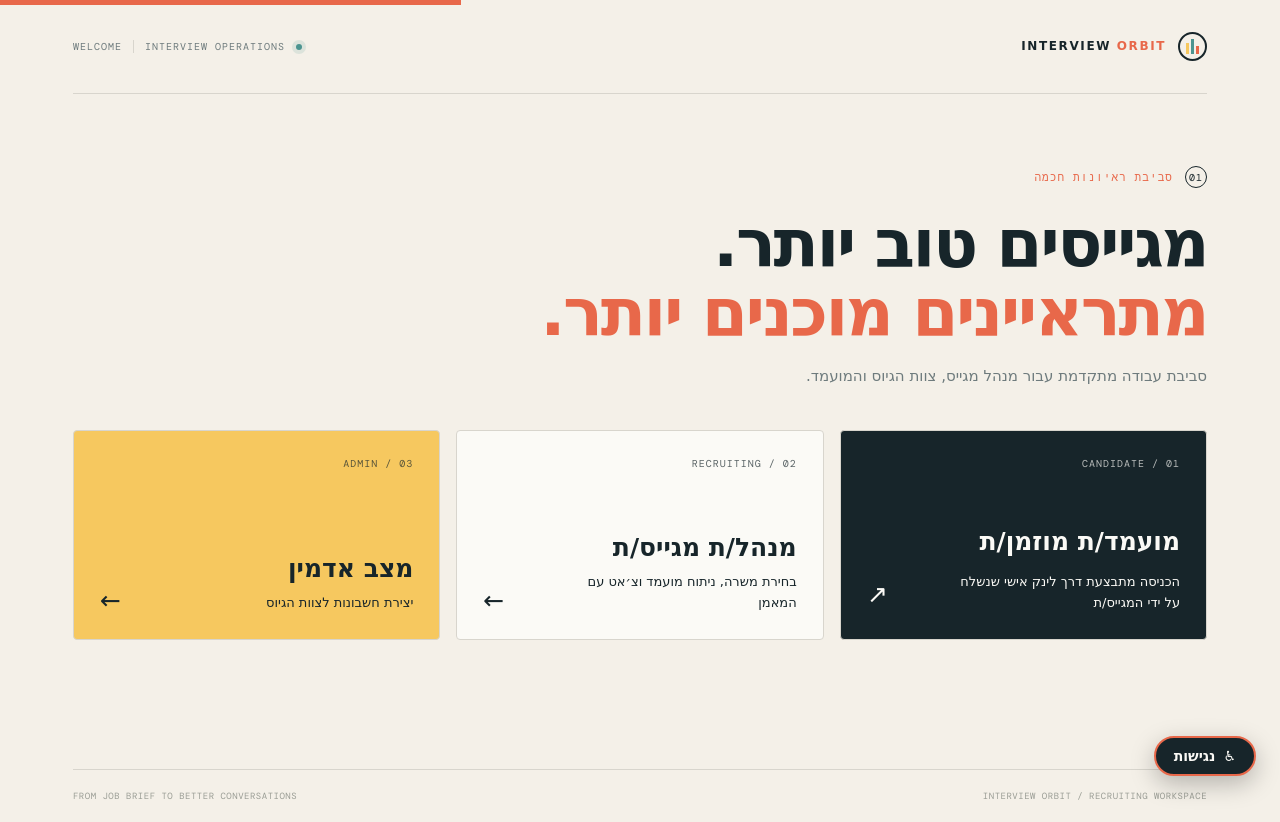
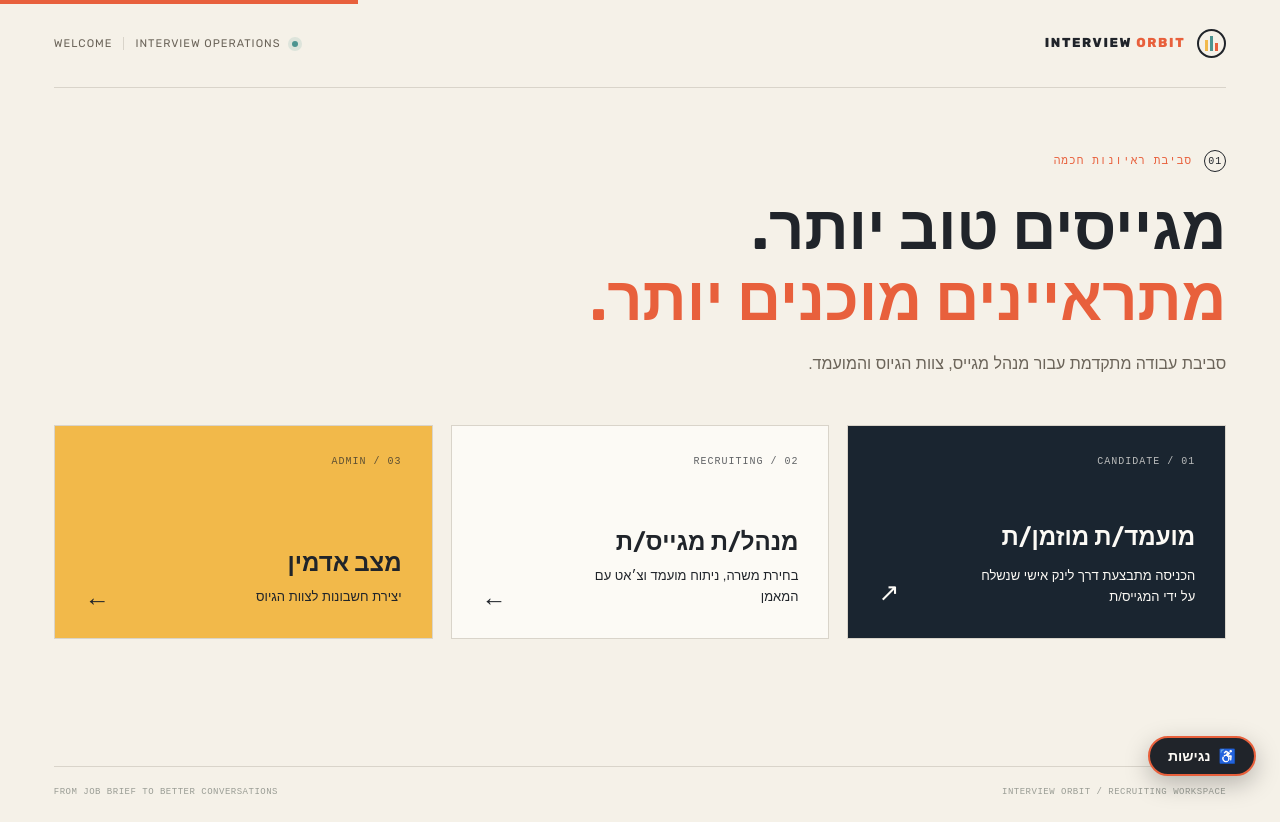
Before and after one commit to giladperetz1978/intermagic, a website: page public/index.html in a window 1280 px wide. Drawn offline with nearby package versions, Linux system fonts and the light colour scheme; a web font is replaced by a local one.

Commit message:
Update visual design to match Interview Orbit redesign

```diff
--- a/public/index.html
+++ b/public/index.html
@@ -6,7 +6,7 @@
   <title>Interview Orbit | סביבת ראיונות</title>
   <link rel="preconnect" href="https://fonts.googleapis.com">
   <link rel="preconnect" href="https://fonts.gstatic.com" crossorigin>
-  <link href="https://fonts.googleapis.com/css2?family=DM+Mono:wght@400;500&family=Gveret+Levin:wght@400;500;600;700&display=swap" rel="stylesheet">
+  <link href="https://fonts.googleapis.com/css2?family=IBM+Plex+Sans+Hebrew:wght@300;400;500;600&family=Rubik:wght@400;500;600;700;800&display=swap" rel="stylesheet">
   <link rel="stylesheet" href="styles.css" />
   <link rel="stylesheet" href="chat.css" />
   <link rel="stylesheet" href="portal.css" />
--- a/public/portal.css
+++ b/public/portal.css
@@ -14,14 +14,14 @@
 .portal-grid {
   display: grid;
   grid-template-columns: repeat(3, 1fr);
-  gap: 16px;
-  margin-top: 42px;
+  gap: 18px;
+  margin-top: 48px;
 }
 
 .portal-card {
   position: relative;
-  min-height: 210px;
-  padding: 26px;
+  min-height: 214px;
+  padding: 30px;
   text-align: right;
   border: 1px solid var(--line);
   background: var(--cream);
@@ -32,7 +32,7 @@
   align-items: flex-start;
   transition: 0.2s;
 
-  border-radius: 4px;
+  border-radius: 0;
 }
 
 .portal-card:hover {
@@ -42,7 +42,7 @@
 }
 
 .portal-card.candidate-choice {
-  background: var(--ink);
+  background: var(--navy);
   color: var(--cream);
 }
 
@@ -57,7 +57,8 @@
 }
 
 .portal-card strong {
-  font-size: 25px;
+  font-family: 'Rubik', sans-serif;
+  font-size: 24px;
   margin-top: auto;
 }
 
@@ -71,8 +72,8 @@
 .portal-arrow {
   font-size: 25px;
   position: absolute;
-  bottom: 24px;
-  left: 26px;
+  bottom: 26px;
+  left: 30px;
 }
 
 /* Workflow Auth */
--- a/public/styles.css
+++ b/public/styles.css
@@ -1,19 +1,20 @@
 /* ==========================================================================
-   Interview Orbit - Warm Paper & Coral Design System (Original Palette)
+  Interview Orbit - Warm Paper & Coral Design System
    ========================================================================== */
 
 :root {
-  --ink: #17252a;
-  --muted: #6e7b7d;
-  --paper: #f4f0e8;
-  --cream: #fbfaf6;
-  --line: #d8d5cd;
-  --coral: #e8684a;
-  --coral-hover: #c9573d;
+  --ink: #20242a;
+  --navy: #1a2530;
+  --muted: #6b6459;
+  --paper: #f5f1e8;
+  --cream: #fcfaf5;
+  --line: #d9d4ca;
+  --coral: #e8603c;
+  --coral-hover: #c94f30;
   --teal: #4c9490;
-  --yellow: #f6c85f;
-  --shadow: 0 18px 45px rgba(34, 46, 44, 0.08);
-  --hand-font: 'Gveret Levin', cursive;
+  --yellow: #f2b94a;
+  --shadow: 0 16px 36px rgba(32, 36, 42, 0.07);
+  --hand-font: 'IBM Plex Sans Hebrew', sans-serif;
 }
 
 * {
@@ -34,7 +35,7 @@ body {
   min-height: 100vh;
   max-width: 1440px;
   margin: auto;
-  padding: 0 5.7vw;
+  padding: 0 4.2vw;
   background: var(--paper);
   position: relative;
   overflow: hidden;
@@ -47,14 +48,14 @@ body {
   position: absolute;
   top: 0;
   left: 0;
-  width: 36%;
-  height: 5px;
+  width: 28%;
+  height: 4px;
   background: var(--coral);
 }
 
 /* Topbar */
 .topbar {
-  height: 94px;
+  height: 88px;
   border-bottom: 1px solid var(--line);
   display: flex;
   align-items: center;
@@ -66,7 +67,8 @@ body {
   align-items: center;
   gap: 12px;
   color: var(--ink);
-  font-size: 12px;
+  font-family: 'Rubik', sans-serif;
+  font-size: 13px;
   font-weight: 800;
   letter-spacing: 1.6px;
   text-decoration: none;
@@ -103,7 +105,7 @@ body {
   display: flex;
   align-items: center;
   gap: 11px;
-  font: 10px 'DM Mono', monospace;
+  font: 11px 'Rubik', sans-serif;
   color: var(--muted);
   letter-spacing: 1px;
 }
@@ -145,7 +147,7 @@ body {
 /* Main & Hero */
 main {
   flex: 1;
-  padding: 72px 0 44px;
+  padding: 62px 0 42px;
 }
 
 .intro {
@@ -174,11 +176,12 @@ main {
 }
 
 .intro h1 {
-  font-size: clamp(42px, 5.2vw, 75px);
-  line-height: 1.04;
-  letter-spacing: -2.5px;
-  margin: 21px 0 17px;
-  font-weight: 800;
+  font-family: 'Rubik', sans-serif;
+  font-size: clamp(42px, 4.8vw, 68px);
+  line-height: 1.16;
+  letter-spacing: 0;
+  margin: 21px 0 14px;
+  font-weight: 700;
 }
 
 .intro h1 em,
@@ -188,9 +191,11 @@ main {
 }
 
 .intro p {
-  font-size: 15px;
+  font-size: 16px;
+  line-height: 1.7;
   color: var(--muted);
   margin: 0;
+  max-width: 590px;
 }
 
 /* Form Section Labels & Inputs */
```
